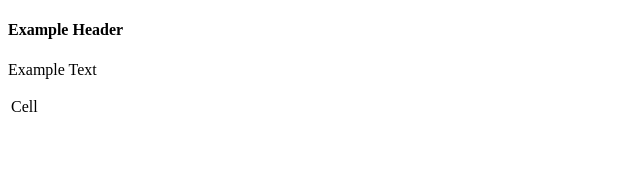
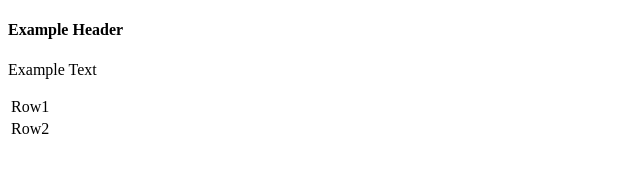
Before and after one commit to jb24628/GDSC-Git-Workshop, a plain HTML site: page index.html in a window 1280 px wide. Shown: the full height of the page, 0-640 px from the left. Drawn offline with Linux system fonts and the light colour scheme.

Commit message:
Added row to table

```diff
--- a/index.html
+++ b/index.html
@@ -7,7 +7,12 @@
             <tbody>
                 <tr>
                     <td>
-                        Cell
+                        Row1
+                    </td>
+                </tr>
+                <tr>
+                    <td>
+                        Row2
                     </td>
                 </tr>
             </tbody>
```
